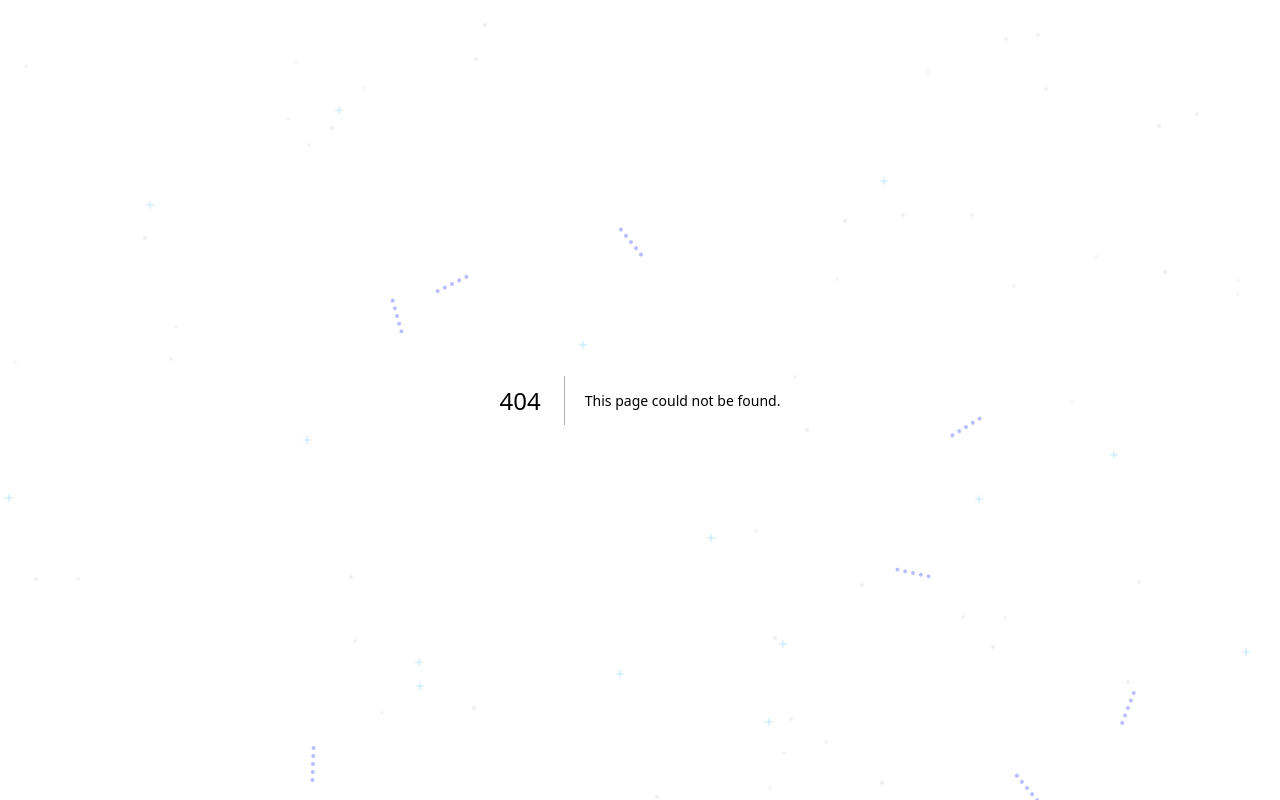
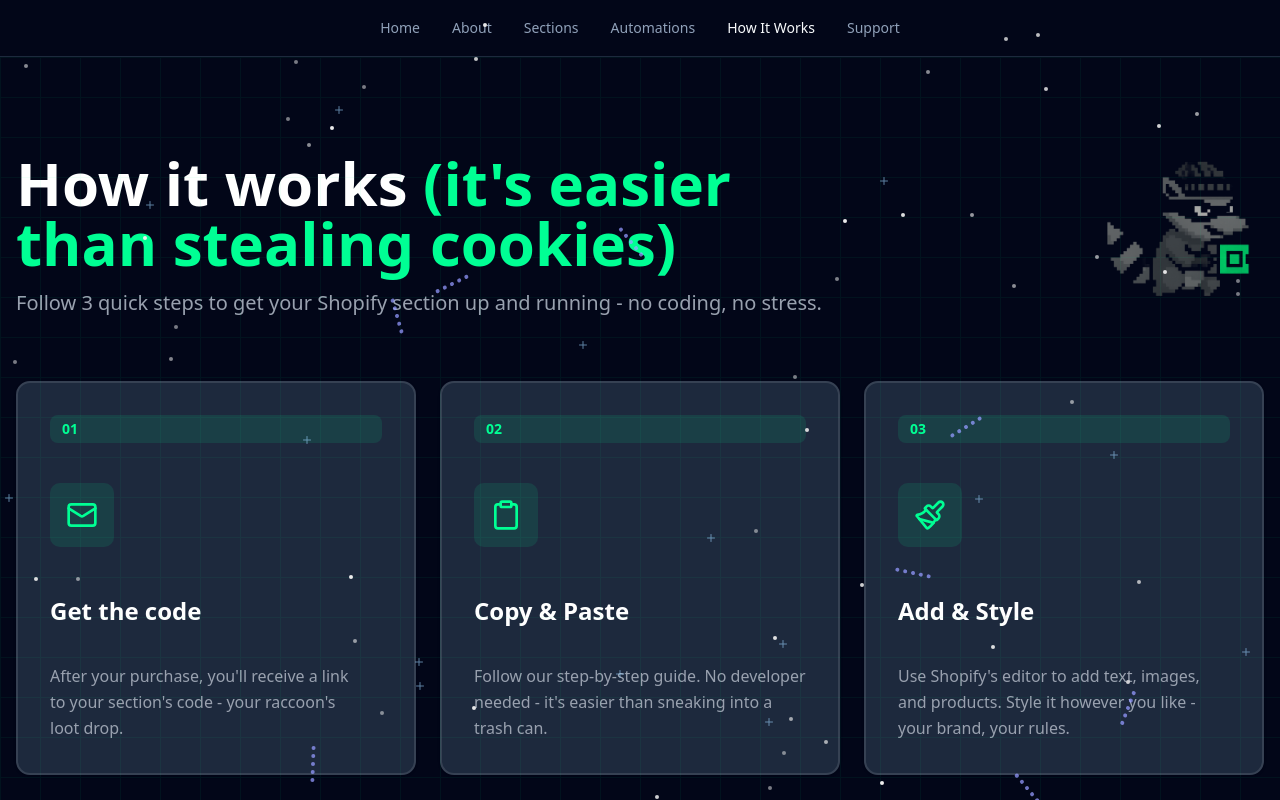
Before and after one commit to sabrify/myshopifysections, a Next.js app: page /howitworks in a window 1280 px wide. Before the commit this address had no page. Shown: the top 800 px of the page. Built offline with nearby package versions, Linux system fonts and the light colour scheme.

Commit message:
howitworks

```diff
--- /dev/null
+++ b/app/howitworks/page.jsx
@@ -0,0 +1,17 @@
+import { HowItWorksSection } from "@/components/custom/howitworks"
+import Navbar from "@/components/navigation/navbar"
+import Footer from "@/components/navigation/desktop-footer"
+
+export default function HowItWorksPage() {
+
+
+
+  return (
+    <main className="container mx-auto">
+    <Navbar />
+    <HowItWorksSection />
+    <Footer/>
+    </main>
+
+  )
+}
--- a/app/products/[slug]/page.jsx
+++ b/app/products/[slug]/page.jsx
@@ -4,6 +4,8 @@
 import ProductGallery from "@/components/custom/product-gallery";
 import ProductInfo from "@/components/custom/product-info";
 import RelatedProducts from "@/components/custom/realated-products";
+import { HowItWorksSection } from "@/components/custom/howitworks";
+import MiniHowItWorks from "@/components/custom/minihowitworks";
 
 export default async function ProductPage({ params }) {
   const { slug } = await params;
@@ -22,6 +24,8 @@
         {/* <ProductTabs />
         <TrustSignals />
          */}
+         {/* <HowItWorksSection /> */}
+         <MiniHowItWorks />
          <RelatedProducts product={product} products ={products}/>
       </main>
       <Footer />
--- /dev/null
+++ b/components/custom/howitworks.jsx
@@ -0,0 +1,116 @@
+import { Button } from "@/components/ui/button"
+import { Card } from "@/components/ui/card"
+import { Mail, Clipboard, Paintbrush } from "lucide-react"
+import Link from "next/link"
+
+export function HowItWorksSection() {
+  const steps = [
+    {
+      icon: Mail,
+      number: "01",
+      title: "Get the code",
+      description: "After your purchase, you'll receive a link to your section's code - your raccoon's loot drop.",
+    },
+    {
+      icon: Clipboard,
+      number: "02",
+      title: "Copy & Paste",
+      description: "Follow our step-by-step guide. No developer needed - it's easier than sneaking into a trash can.",
+    },
+    {
+      icon: Paintbrush,
+      number: "03",
+      title: "Add & Style",
+      description:
+        "Use Shopify's editor to add text, images, and products. Style it however you like - your brand, your rules.",
+    },
+  ]
+
+  return (
+    <section className="relative min-h-screen overflow-hidden bg-background px-4 py-16 md:py-24">
+      {/* Hero Area */}
+      <div className="mx-auto max-w-7xl">
+        <div className="mb-16 flex flex-col items-center gap-8 md:flex-row md:items-start md:justify-between">
+          <div className="flex-1 text-center md:text-left">
+            <h1 className="mb-4 text-balance text-4xl font-bold text-white md:text-5xl lg:text-6xl">
+              How it works <span className="text-[#00ff94]">(it&apos;s easier than stealing cookies)</span>
+            </h1>
+            <p className="text-pretty text-lg text-gray-400 md:text-xl">
+              Follow 3 quick steps to get your Shopify section up and running - no coding, no stress.
+            </p>
+          </div>
+
+          {/* Pixel Raccoon Mascot */}
+          <div className="flex-shrink-0">
+            <div className="relative h-32 w-32 md:h-40 md:w-40">
+              <img
+                src="/raccoon.png"
+                alt="Pixel raccoon mascot"
+                className="h-full w-full object-contain"
+              />
+            </div>
+          </div>
+        </div>
+
+        {/* Steps Section */}
+        <div className="mb-16 grid gap-6 md:grid-cols-3">
+          {steps.map((step, index) => {
+            const Icon = step.icon
+            return (
+              <Card
+                key={index}
+                className="group relative overflow-hidden border-2 border-gray-700 bg-secondary p-8 transition-all duration-300 hover:-translate-y-2 hover:border-[#00ff94] hover:shadow-[0_0_30px_rgba(0,255,148,0.3)]"
+              >
+                {/* Pixel border effect */}
+                <div className="absolute inset-0 opacity-0 transition-opacity duration-300 group-hover:opacity-100">
+                  <div className="absolute left-0 top-0 h-2 w-2 bg-[#00ff94]" />
+                  <div className="absolute right-0 top-0 h-2 w-2 bg-[#00ff94]" />
+                  <div className="absolute bottom-0 left-0 h-2 w-2 bg-[#00ff94]" />
+                  <div className="absolute bottom-0 right-0 h-2 w-2 bg-[#00ff94]" />
+                </div>
+
+                {/* Step Number */}
+                <div className="mb-4 inline-block rounded-md bg-[#00ff94]/10 px-3 py-1 font-mono text-sm font-bold text-[#00ff94]">
+                  {step.number}
+                </div>
+
+                {/* Icon */}
+                <div className="mb-6 inline-flex h-16 w-16 items-center justify-center rounded-lg bg-[#00ff94]/10 transition-all duration-300 group-hover:bg-[#00ff94]/20 group-hover:shadow-[0_0_20px_rgba(0,255,148,0.4)]">
+                  <Icon className="h-8 w-8 text-[#00ff94]" strokeWidth={2} />
+                </div>
+
+                {/* Content */}
+                <h3 className="mb-3 text-2xl font-bold text-white">{step.title}</h3>
+                <p className="text-pretty leading-relaxed text-gray-400">{step.description}</p>
+              </Card>
+            )
+          })}
+        </div>
+
+        {/* CTA Section */}
+        <div className="flex justify-center">
+          <Button
+            size="lg"
+            className="group relative overflow-hidden bg-[#00ff94] px-8 py-6 text-lg font-bold text-[#0a0e14] transition-all duration-300 hover:bg-[#00ff94]/90 hover:shadow-[0_0_40px_rgba(0,255,148,0.5)]"
+          >
+            <Link href="/collection/shopify" className="relative z-10">Explore Sections</Link>
+            {/* Pixel shimmer effect */}
+            <div className="absolute inset-0 -translate-x-full bg-gradient-to-r from-transparent via-white/20 to-transparent transition-transform duration-500 group-hover:translate-x-full" />
+          </Button>
+        </div>
+      </div>
+
+      {/* Decorative pixel grid background */}
+      <div
+        className="pointer-events-none absolute inset-0 opacity-5"
+        style={{
+          backgroundImage: `
+            linear-gradient(to right, #00ff94 1px, transparent 1px),
+            linear-gradient(to bottom, #00ff94 1px, transparent 1px)
+          `,
+          backgroundSize: "40px 40px",
+        }}
+      />
+    </section>
+  )
+}
--- /dev/null
+++ b/components/custom/minihowitworks.jsx
@@ -0,0 +1,53 @@
+"use client"
+import { Button } from "@/components/ui/button"
+import { Card } from "@/components/ui/card"
+import { Mail, Clipboard, Paintbrush } from "lucide-react"
+import Link from "next/link"
+
+export default function MiniHowItWorks() {
+  const steps = [
+    { icon: Mail, title: "Get the code" },
+    { icon: Clipboard, title: "Copy & Paste" },
+    { icon: Paintbrush, title: "Add & Style" },
+  ]
+
+  return (
+    <section className="relative py-16 bg-background text-center">
+      <div className="mx-auto max-w-5xl px-4">
+        <h2 className="mb-6 text-3xl font-bold">
+          How it works <span className="text-[#00ff94]">(3 easy steps)</span>
+        </h2>
+        <p className="text-muted-foreground mb-12">
+          Set up your Shopify section in minutes - no coding needed.
+        </p>
+
+        <div className="grid gap-6 md:grid-cols-3">
+          {steps.map(({ icon: Icon, title }, i) => (
+            <Card
+              key={i}
+              className="p-6 border-gray-700 bg-secondary/30 hover:border-[#00ff94] transition-all duration-300"
+            >
+              <div className="flex flex-col items-center gap-3">
+                <div className="h-12 w-12 flex items-center justify-center rounded-lg bg-[#00ff94]/10">
+                  <Icon className="h-6 w-6 text-[#00ff94]" />
+                </div>
+                <h3 className="font-semibold">{title}</h3>
+              </div>
+            </Card>
+          ))}
+        </div>
+
+        <div className="mt-10">
+          <Link href="/how-it-works">
+            <Button
+              size="lg"
+              className="bg-[#00ff94] text-[#0a0e14] hover:bg-[#00ff94]/90 font-bold"
+            >
+              Learn more
+            </Button>
+          </Link>
+        </div>
+      </div>
+    </section>
+  )
+}
--- /dev/null
+++ b/components/custom/product-details.jsx
@@ -0,0 +1,19 @@
+import { Badge } from "@/components/ui/badge";
+import { Star, Shield, Download, Users, Clock } from "lucide-react";
+import { Separator } from "@/components/ui/separator";
+import { Button } from "@/components/ui/button";
+import Link from "next/link";
+
+export default function ProducDetails({ product }) {
+return (
+    <div className="space-y-2 text-sm">
+      {/* Product Details */}
+      {product?.details?.map((detail, index) => (
+        <div key={index} className="flex justify-between">
+          <span className="text-muted-foreground">{detail.label}:</span>
+          <span>{detail.value}</span>
+        </div>
+      ))}
+    </div>
+  );
+}
--- a/components/custom/product-info.jsx
+++ b/components/custom/product-info.jsx
@@ -3,6 +3,7 @@
 import { Separator } from "@/components/ui/separator";
 import { Button } from "@/components/ui/button";
 import Link from "next/link";
+import ProducDetails from "./product-details";
 
 export default function ProductInfo({ product }) {
   const feature = product.features || [];
@@ -97,24 +98,7 @@
         </div>
       </div>
             {/* Product Details */}
-      <div className="space-y-2 text-sm">
-        <div className="flex justify-between">
-          <span className="text-muted-foreground">File format:</span>
-          <span>React, TypeScript, Figma</span>
-        </div>
-        <div className="flex justify-between">
-          <span className="text-muted-foreground">File size:</span>
-          <span>45.2 MB</span>
-        </div>
-        <div className="flex justify-between">
-          <span className="text-muted-foreground">Last updated:</span>
-          <span>December 2024</span>
-        </div>
-        <div className="flex justify-between">
-          <span className="text-muted-foreground">License:</span>
-          <span>Commercial use allowed</span>
-        </div>
-      </div>
+      <ProducDetails product={product}/>
       </div>
     </div>
   );
--- a/components/mainsection/hero.jsx
+++ b/components/mainsection/hero.jsx
@@ -25,7 +25,7 @@
             variant="outline"
 
           >
-            <Link href="/how-it-works">See How It Works</Link>
+            <Link href="/howitworks">See How It Works</Link>
           </Button>
         </div>
       </div>
--- a/components/navigation/navbar.jsx
+++ b/components/navigation/navbar.jsx
@@ -10,6 +10,7 @@
   { name: "About", href: "/about" },
   { name: "Sections", href: "/collection/shopify" },
   { name: "Automations", href: "/collection/n8n" },
+   { name: "How It Works", href: "/howitworks" },
   { name: "Support", href: "/support" },
 ];
 
--- a/data/products.js
+++ b/data/products.js
@@ -20,6 +20,10 @@
       "Animation Effects",
       "Call to Action",
       "Video Background",
+    ],
+    details: [
+      { label: "File format", value: "React, TypeScript, Figma" },
+      { label: "File size", value: "45.2 MB" },
     ],
     reviews: 120,
     rating: 4.5,
```
